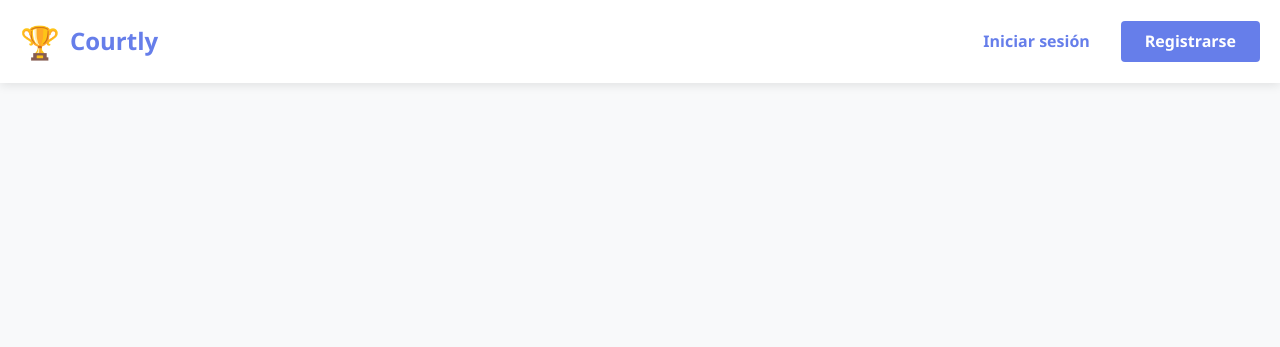
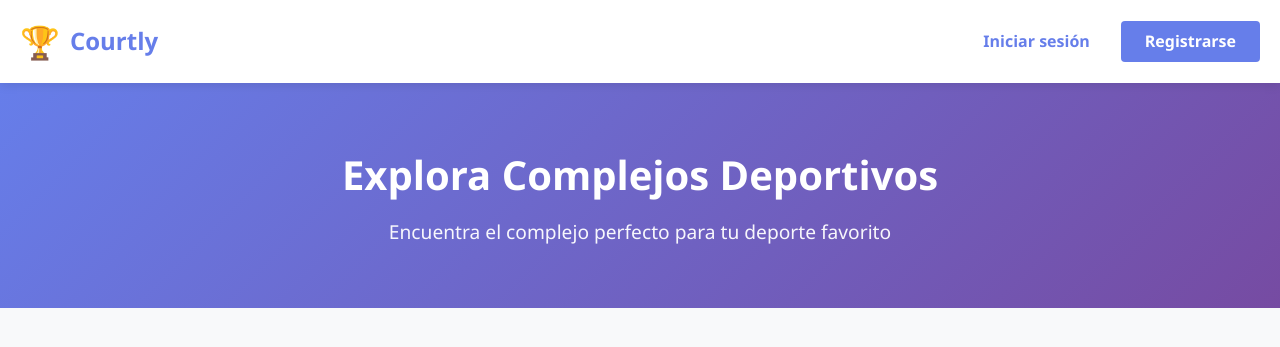
Before and after one commit to GianlucaDamico/ProyectoGS, a Django app: page /explorar_complejos/ in a window 1280 px wide. Shown: the top 347 px of the page. Run offline with Django 4.2, Linux system fonts and the light colour scheme; data that the repository does not hold is empty; parts of the project's set-up code (start-up, migrations or seed data) failed here and were passed over.

Commit message:
Añadir sección de encabezado a la vista de exploración de complejos deportivos con estilo y contenido descriptivo

```diff
--- a/core/static/core/explorar.css
+++ b/core/static/core/explorar.css
@@ -92,3 +92,22 @@ body {
 .btn-register:hover {
     background: #764ba2;
 }
+
+/* ============ Page Header ============ */
+.page-header {
+    background: linear-gradient(135deg, #667eea 0%, #764ba2 100%);
+    color: white;
+    padding: 60px 20px;
+    text-align: center;
+}
+
+.page-header h1 {
+    font-size: 2.5rem;
+    margin-bottom: 10px;
+    font-weight: 700;
+}
+
+.page-header p {
+    font-size: 1.2rem;
+    opacity: 0.95;
+}
--- a/core/templates/core/explorar_complejos.html
+++ b/core/templates/core/explorar_complejos.html
@@ -22,6 +22,13 @@
         </div>
     </nav>
 
+    <!-- Header de la página -->
+    <section class="page-header">
+        <div class="container">
+            <h1>Explora Complejos Deportivos</h1>
+            <p>Encuentra el complejo perfecto para tu deporte favorito</p>
+        </div>
+    </section>
 
 </body>
 </html>
```
